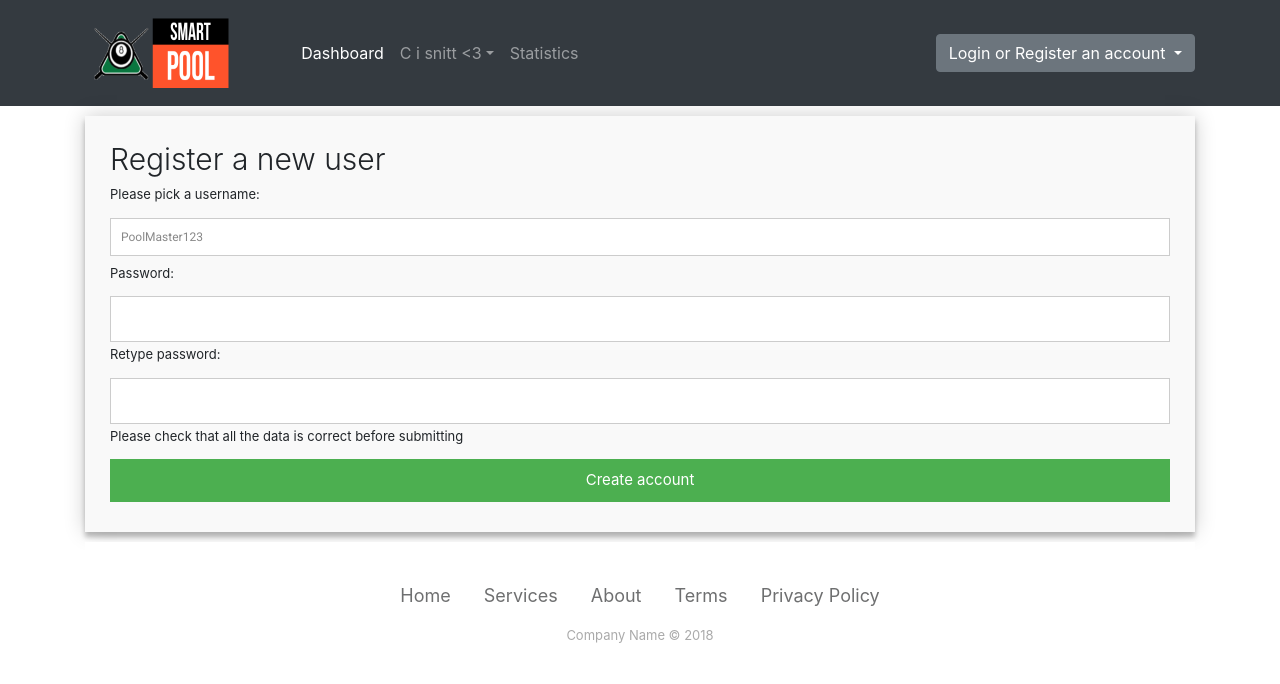
After one commit to SanderBlom/PoolFrontend, a Node server app: page /register in a window 1280 px wide. The commit adds this page. Shown: the top 684 px of the page. Run offline with Node 20, Linux system fonts and the light colour scheme; some libraries are stand-ins or nearby versions.

Commit message:
Added footer (from template) and added login/reg

```diff
--- a/server.js
+++ b/server.js
@@ -19,8 +19,9 @@ app.use(session({
 }))
 
 app.use(flash()) //Used for flash messages
+
+//function to get the homepage
 app.get("/", function (req, res){
-
     var APIstatus = false
     //Names of current players
     var player1Name = "Sander"
@@ -30,7 +31,18 @@ app.get("/", function (req, res){
     var player2Score = 4
 
     res.render('index', {message: req.flash('message'), title: 'index', constatus: APIstatus,
-    player1Name, player2Name, player1Score, player2Score})
+    player1Name, player2Name, player1Score, player2Score}) //Renderes the index websites and passes different variables and objects to use in frontend
+})
+
+//function to get the register page
+app.get("/register", function (req, res){
+
+    res.render('register', {message: req.flash('message'), title: 'register'}) //Renders the register websites and passes different variables for flash message and title for navbar
+})
+//function to get the login page
+app.get("/login", function (req, res){
+
+    res.render('login', {message: req.flash('message'), title: 'login'}) //Renders the register websites and passes different variables for flash message and title for navbar
 })
 //-------------------------------------Start server-------------------------------------//
 //starts server on port 3000
--- /dev/null
+++ b/views/css/footer.css
@@ -0,0 +1,61 @@
+
+/* https://www.web-eau.net/blog/10-best-footer-html-css-snippets hentet alt herfra */
+.footer-basic {
+    padding:40px 0;
+    background-color:#ffffff;
+    color:#4b4c4d;
+  }
+
+.footer-basic ul {
+    padding:0;
+    list-style:none;
+    text-align:center;
+    font-size:18px;
+    line-height:1.6;
+    margin-bottom:0;
+  }
+
+  .footer-basic li {
+    padding:0 10px;
+  }
+
+  .footer-basic ul a {
+    color:inherit;
+    text-decoration:none;
+    opacity:0.8;
+  }
+
+  .footer-basic ul a:hover {
+    opacity:1;
+  }
+
+  .footer-basic .social {
+    text-align:center;
+    padding-bottom:25px;
+  }
+
+  .footer-basic .social > a {
+    font-size:24px;
+    width:40px;
+    height:40px;
+    line-height:40px;
+    display:inline-block;
+    text-align:center;
+    border-radius:50%;
+    border:1px solid #ccc;
+    margin:0 8px;
+    color:inherit;
+    opacity:0.75;
+  }
+
+  .footer-basic .social > a:hover {
+    opacity:0.9;
+  }
+
+  .footer-basic .copyright {
+    margin-top:15px;
+    text-align:center;
+    font-size:13px;
+    color:#aaa;
+    margin-bottom:0;
+  }
--- /dev/null
+++ b/views/partials/footer.ejs
@@ -0,0 +1,32 @@
+<!DOCTYPE html>
+<html>
+
+<head>
+    <meta charset="utf-8">
+    <meta name="viewport" content="width=device-width, initial-scale=1.0">
+    <title>Untitled</title>
+    <link rel="stylesheet" href="https://cdnjs.cloudflare.com/ajax/libs/twitter-bootstrap/4.1.3/css/bootstrap.min.css">
+    <link rel="stylesheet" href="https://cdnjs.cloudflare.com/ajax/libs/ionicons/2.0.1/css/ionicons.min.css">
+    <link rel="stylesheet" href="/css/footer.css">
+</head>
+
+<body>
+    <div class="footer-basic">
+        <footer>
+            <ul class="list-inline">
+                <li class="list-inline-item"><a href="#">Home</a></li>
+                <li class="list-inline-item"><a href="#">Services</a></li>
+                <li class="list-inline-item"><a href="#">About</a></li>
+                <li class="list-inline-item"><a href="#">Terms</a></li>
+                <li class="list-inline-item"><a href="#">Privacy Policy</a></li>
+            </ul>
+            <p class="copyright">Company Name © 2018</p>
+        </footer>
+    </div>
+    <script src="https://cdnjs.cloudflare.com/ajax/libs/jquery/3.2.1/jquery.min.js"></script>
+    <script src="https://cdnjs.cloudflare.com/ajax/libs/twitter-bootstrap/4.1.3/js/bootstrap.bundle.min.js"></script>
+</body>
+
+</html>
+
+<!-- credit to https://epicbootstrap.com/snippets/footer-basic -->
--- a/views/partials/navbar.ejs
+++ b/views/partials/navbar.ejs
@@ -39,10 +39,11 @@
       <div class="dropdown">
       <button class="btn btn-secondary dropdown-toggle" type="button" id="dropdownMenuButton"
         data-toggle="dropdown" aria-haspopup="true" aria-expanded="false">
-        Search
+        Login or Register an account
       </button>
       <div class="dropdown-menu" aria-labelledby="dropdownMenuButton">
-        <a class="dropdown-item" href="/basic-search">Søk etter noe fornufitg?</a>
+        <a class="dropdown-item" href="/login">Login</a>
+        <a class="dropdown-item" href="/register">Register a new account</a>
 
       </div>
       </div>
--- /dev/null
+++ b/views/register.ejs
@@ -0,0 +1,63 @@
+<!DOCTYPE html>
+<html lang="en">
+
+<head>
+	<title>Dashboard</title>
+	<link href="/css/main.css" rel="stylesheet">
+	<meta charset="UTF-8">
+	<meta name="viewport" content="width=device-width, initial-scale=1.0">
+</head>
+
+<body>
+	<div>
+		<!-- Henter fram navbaren fra partials mappen -->
+		<%- include('partials/navbar') %>
+	</div>
+
+
+	<div class="container">
+		</form>
+		<form id="boxed" action="/register" method="POST">
+			<h3>Register a new user</h3>
+			<% if(locals.message.length> 0) { %>
+				<div class="alert alert-warning">
+					<%= locals.message %>
+				</div>
+				<% }%>
+
+					<div>
+						<h4 for="username">
+							Please pick a username:
+						</h4>
+
+						<input type="text" id="username" name="username" placeholder="PoolMaster123" required />
+					</div>
+
+					<div>
+						<h4 for="pwd">
+							Password:
+						</h4>
+						<input type="password" id="pwd" name="pwd" required />
+					</div>
+					<div>
+						<h4 for="repwd">
+							Retype password:
+						</h4>
+						<input type="password" id="repwd" name="repwd" required />
+					</div>
+
+					<div>
+						<h4>Please check that all the data is correct before submitting</h4>
+						<button name="submit" type="submit" id="boxed-submit" data-submit="...Sending">Create
+							account</button>
+					</div>
+		</form>
+		<div>
+			<!-- Henter fram footer fra partials mappen -->
+			<%- include('partials/footer') %>
+		</div>
+		<script src="/js/jquery.min.js"></script>
+		<script src="/js/bootstrap.min.js"></script>
+</body>
+
+</html>
```
Also changed, not shown: views/index.ejs (+9 -40 lines), views/login.ejs (added, +57 -0 lines), views/partials/tables.ejs (added, +44 -0 lines).
